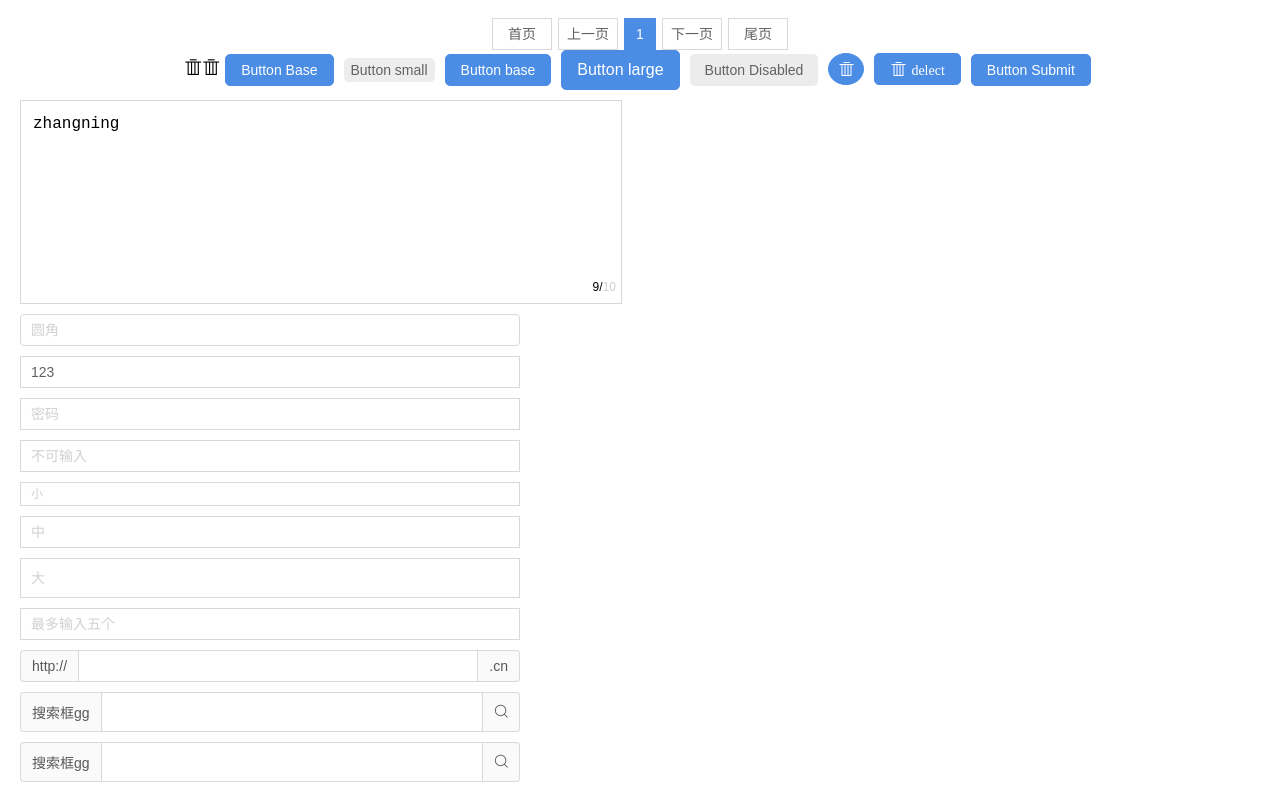
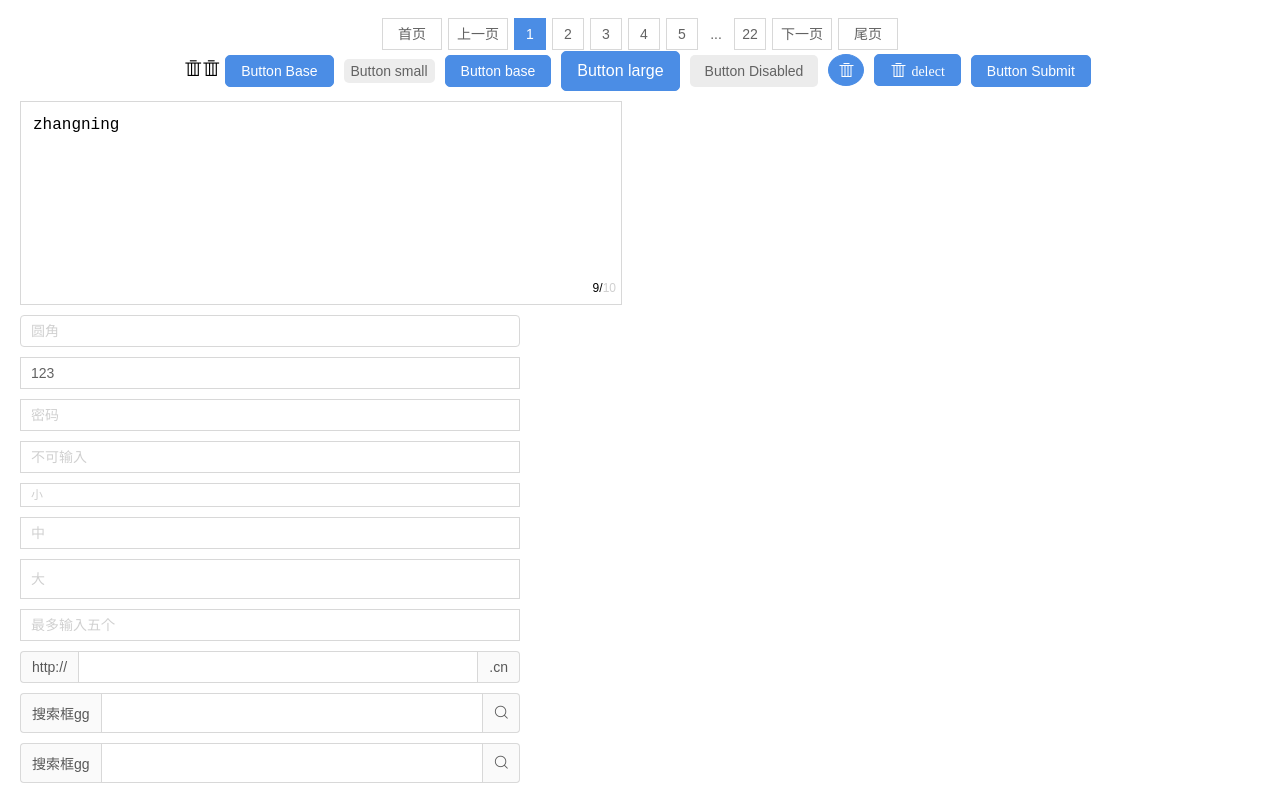
Before and after one commit to jd-smart-fe/react-stone, a React app: page / in a window 1280 px wide. Shown: the top 791 px of the page. Built offline with nearby package versions, Linux system fonts and the light colour scheme.

Commit message:
docs: 添加todolist规划

```diff
--- a/src/App.js
+++ b/src/App.js
@@ -85,7 +85,7 @@ class App extends Component {
     return (
       <div className="App">
         <p className="App-intro">
-          <Pagination total={9} pageSize={10} current={this.state.currentPage} onChange={this.pageChange} />
+          <Pagination total={218} pageSize={10} current={this.state.currentPage} onChange={this.pageChange} />
           <Icon type='delete' />
           <span className="icon-delete"></span>
           <Button>Button Base</Button>
```
Also changed, not shown: 1 other file (tests, documents, lock files or other folders).
